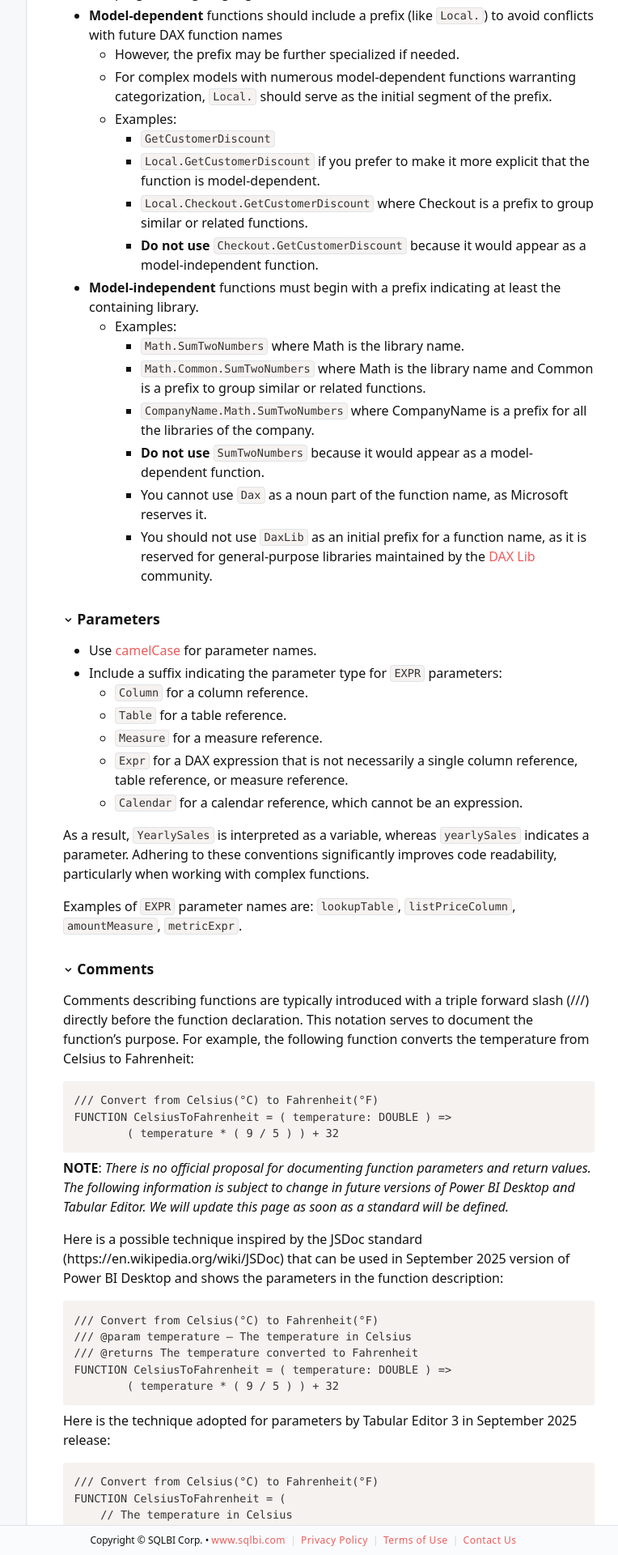
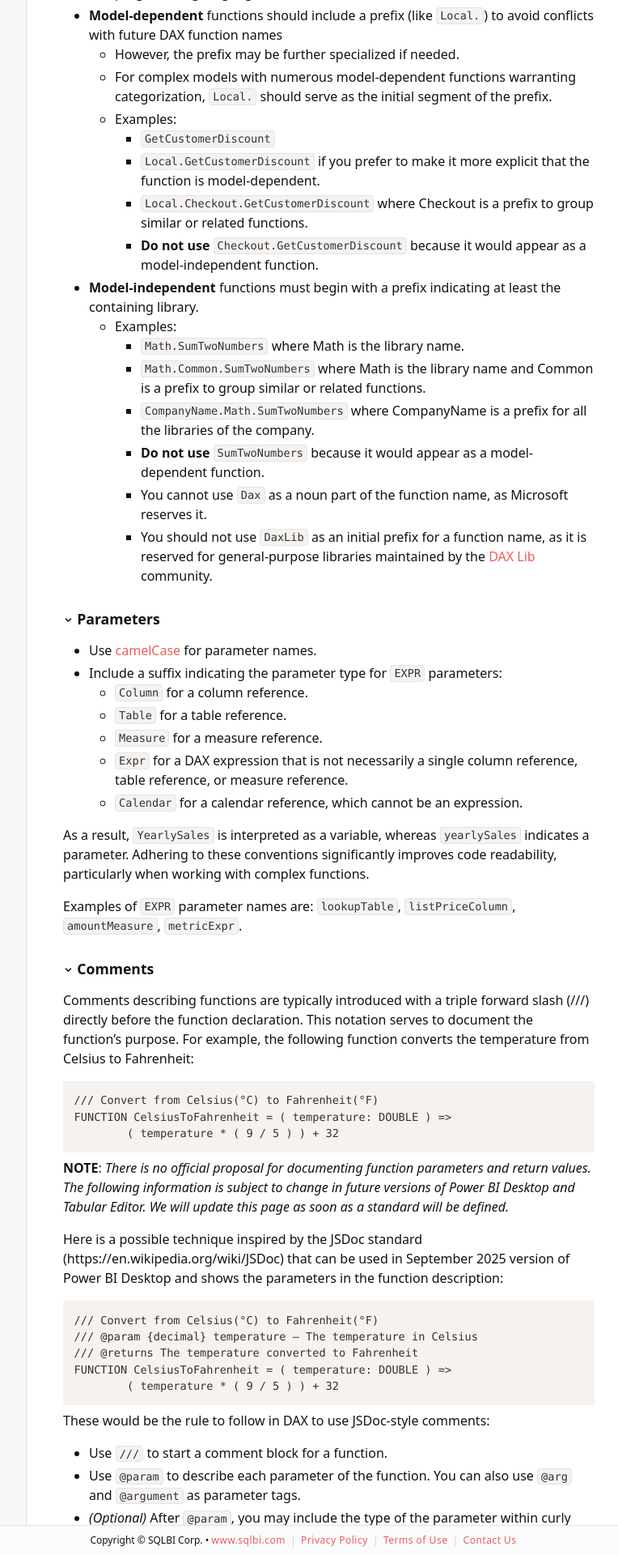
Before and after one commit to sql-bi/docs, a Jekyll site: the page built from _mydocs/dax-style/dax-naming-conventions.md, in a window 1280 px wide. Shown: the part 3080-5000 px from the top of the page at 81% size, without its empty margins (265-1029 px from the left). Built offline with Jekyll 4.4.1, drawn with Linux system fonts in a browser that asks for light colours; cached includes are drawn as plain includes; some web fonts are replaced; some of the changed text lies outside the part shown.

Commit message:
Updated JSDoc use for DAX functions

````diff
--- a/_mydocs/dax-style/dax-naming-conventions.md
+++ b/_mydocs/dax-style/dax-naming-conventions.md
@@ -121,13 +121,21 @@ FUNCTION CelsiusToFahrenheit = ( temperature: DOUBLE ) =>
 Here is a possible technique inspired by the JSDoc standard (https://en.wikipedia.org/wiki/JSDoc) that can be used in September 2025 version of Power BI Desktop and shows the parameters in the function description:
 ```
 /// Convert from Celsius(°C) to Fahrenheit(°F)
-/// @param temperature – The temperature in Celsius
+/// @param {decimal} temperature – The temperature in Celsius
 /// @returns The temperature converted to Fahrenheit
 FUNCTION CelsiusToFahrenheit = ( temperature: DOUBLE ) =>
         ( temperature * ( 9 / 5 ) ) + 32
 ```
 
-Here is the technique adopted for parameters by Tabular Editor 3 in September 2025 release:
+These would be the rule to follow in DAX to use JSDoc-style comments:
+- Use `///` to start a comment block for a function.
+- Use `@param` to describe each parameter of the function. You can also use `@arg` and `@argument` as parameter tags.
+- _(Optional)_ After `@param`, you may include the type of the parameter within curly braces `{}`.
+- The word after `@param` and the optional type is the name of the parameter being described.
+- _(Optional)_ After the parameter name, use a dash `–` (en dash) to separate the name from its description.
+- Use `@returns` to describe the return value of the function. You can also use `@return` as a synonym.
+
+Here is the technique adopted for parameters by Tabular Editor 3 in September 2025 release, but we expect Tabular Editor 3 to support the JSDoc-style comments in future releases:
 ```
 /// Convert from Celsius(°C) to Fahrenheit(°F)
 FUNCTION CelsiusToFahrenheit = (
````
